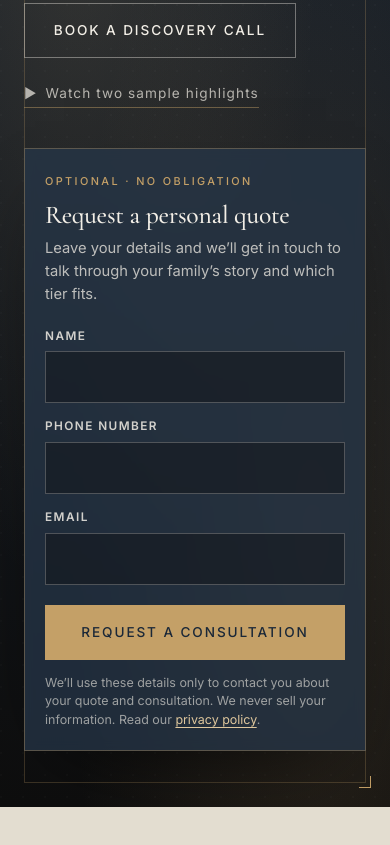
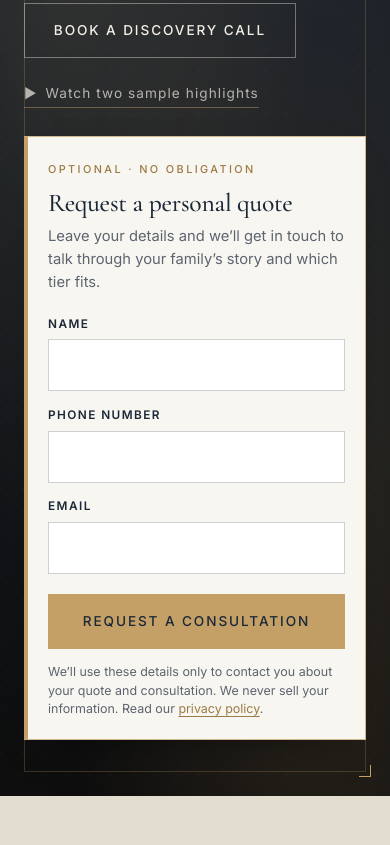
Before and after one commit to michaelwlinton-coder/legacyworks, a plain HTML site: page index.html in a window 390 px wide. Shown: the part 546-1391 px from the top of the page. Drawn offline with nearby package versions, Linux system fonts and the light colour scheme.

Commit message:
Improve homepage mobile form and video layout

```diff
--- a/assets/styles.css
+++ b/assets/styles.css
@@ -1117,8 +1117,30 @@ em, .italic { font-style: italic; font-family: var(--font-display); }
 .quote-card .qf-fine { font-size: 0.78rem; line-height: 1.5; color: rgba(242,238,230,0.6); margin: 0; max-width: none; }
 .quote-card .qf-fine a { color: var(--gold-soft); text-decoration: underline; text-underline-offset: 3px; }
 @media (max-width: 560px) {
-  .quote-card { padding: 1.4rem 1.25rem 1.25rem; }
-  .quote-card .quote-card-title { font-size: 1.6rem; }
+  .hero-quote { gap: 1.75rem; }
+  .quote-card {
+    max-width: none;
+    padding: 1.4rem 1.25rem 1.25rem;
+    background: var(--cream-soft);
+    border: 1px solid rgba(196,160,103,0.72);
+    border-left: 4px solid var(--gold);
+    box-shadow: 0 20px 44px -28px rgba(0,0,0,0.65);
+  }
+  .quote-card .quote-card-eyebrow { color: var(--gold-deep); }
+  .quote-card .quote-card-title { font-size: 1.6rem; color: var(--charcoal); }
+  .quote-card .quote-card-intro,
+  .quote-card .qf-fine { color: var(--muted); }
+  .quote-card .qf-fine a { color: var(--gold-deep); }
+  .qf-field label { color: var(--charcoal); }
+  .qf-field input {
+    min-height: 52px;
+    color: var(--charcoal);
+    background: #fff;
+    border-color: rgba(27,40,56,0.22);
+  }
+  .quote-card .qf-status { color: var(--charcoal); }
+  .quote-card .qf-status.is-error { color: #8f3026; }
+  .quote-card .qf-status.is-ok { color: #62502d; }
 }
 
 /* ============================================================
@@ -1174,8 +1196,10 @@ em, .italic { font-style: italic; font-family: var(--font-display); }
   .ss-head { margin-bottom: 1.5rem; }
   .ss-head h2 { font-size: 2.1rem; margin: 0.6rem 0 0.6rem; }
   .ss-head p { font-size: 0.95rem; line-height: 1.6; }
-  /* Full-bleed card: the player spans the whole screen width */
+  /* Give the full-width mobile player a clean gutter while keeping its full frame. */
+  .ss-grid { padding-inline: 1rem; }
   .ss-card { padding: 0 0 1rem; border-left: 0; border-right: 0; }
+  .ss-frame { border: 1px solid rgba(156,122,69,0.38); box-shadow: 0 12px 28px -20px rgba(27,40,56,0.7); }
   .ss-caption { padding: 0.85rem 1.5rem 0; }
   .ss-swipe {
     display: block; text-align: center; margin: 0;
```
